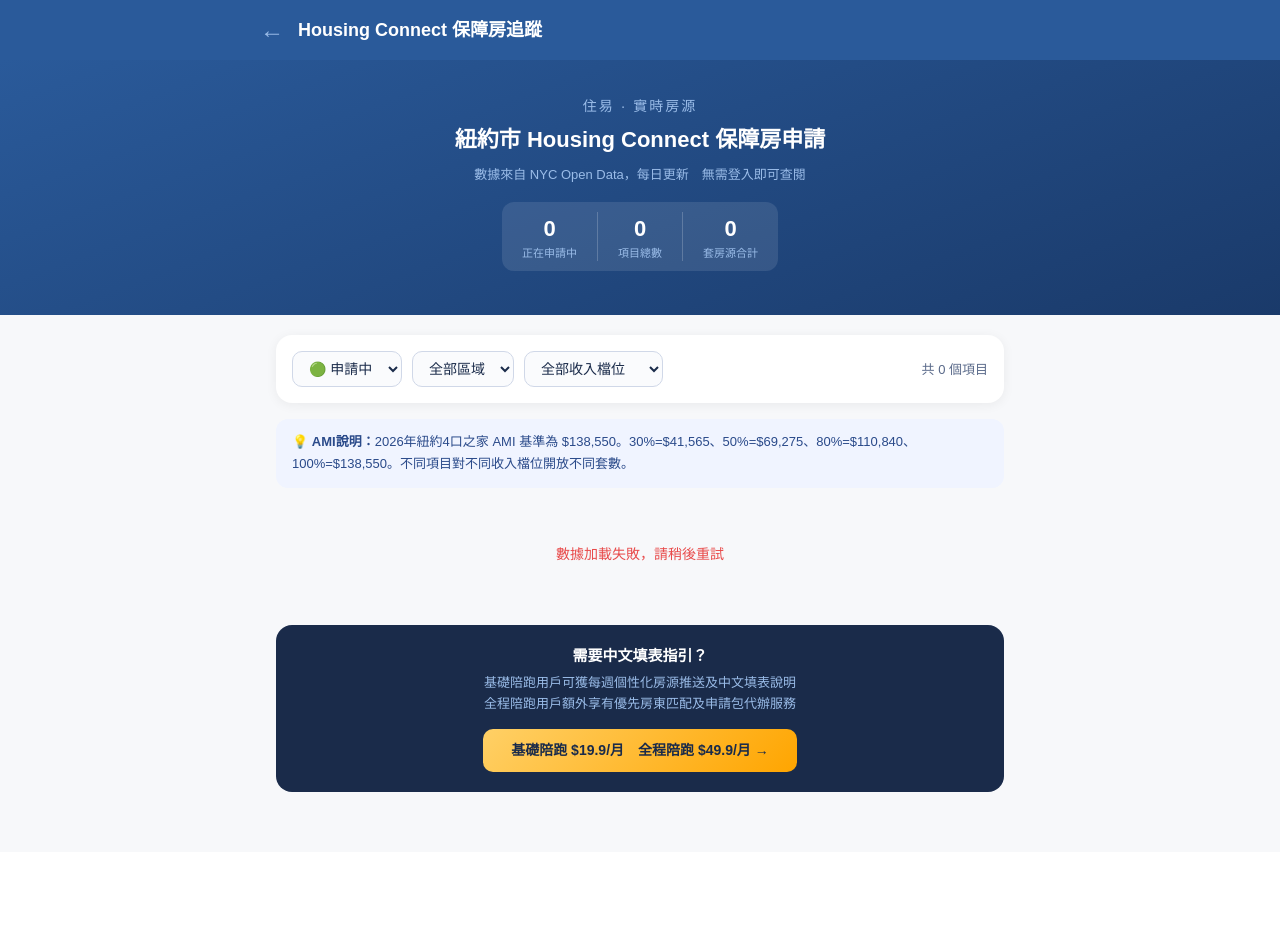
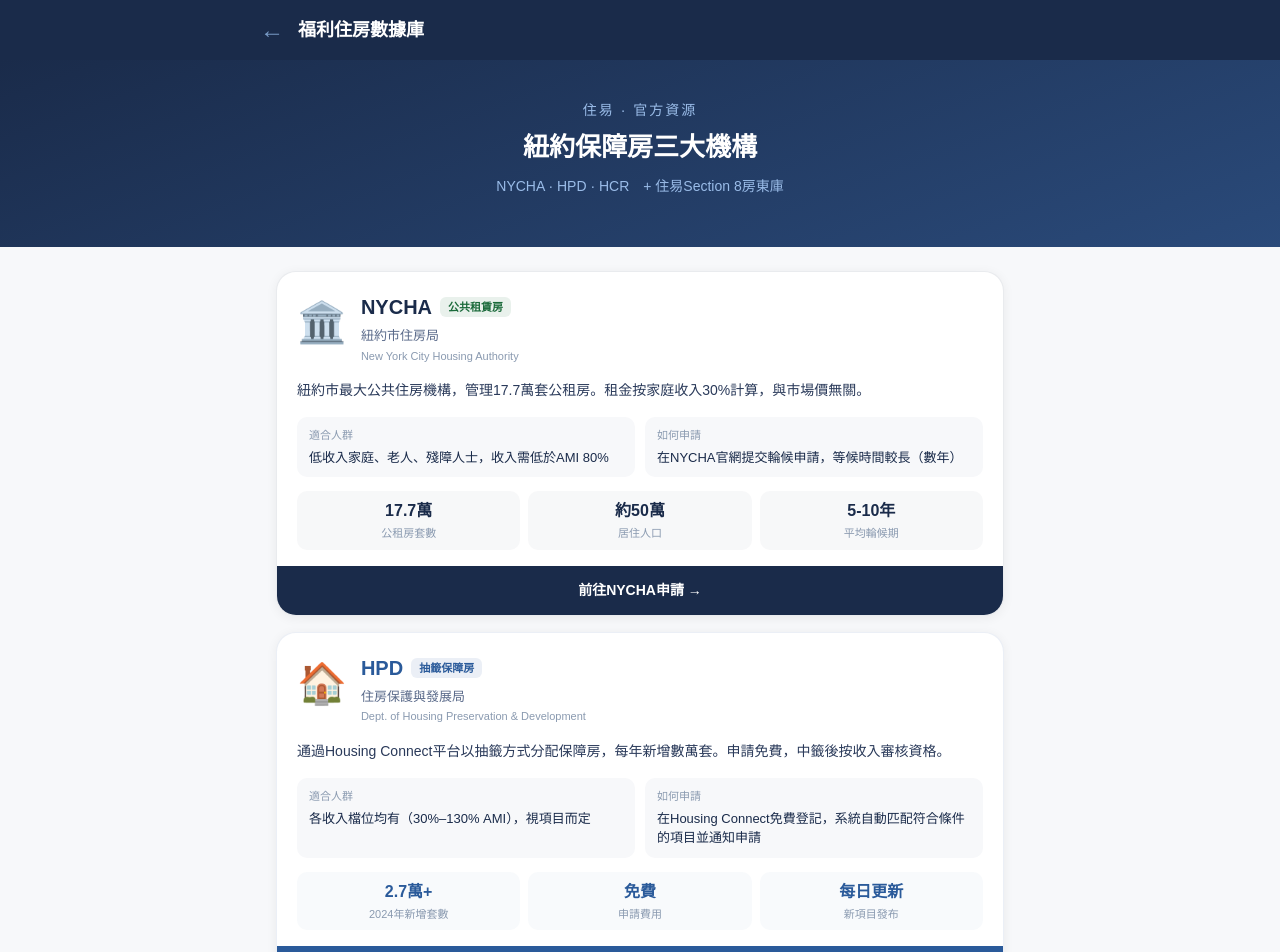
Before and after one commit to mtaiya2026jan-beep/zhuyi, a Next.js app: page /database in a window 1280 px wide. Shown: the top 952 px of the page. Before the commit the page ends 852 px from the top, so only its background shows below. Built offline with nearby package versions, Linux system fonts and the light colour scheme.

Commit message:
feat: database頁恢復三大機構+Section8房東庫，刪除Housing Connect追蹤

```diff
--- a/src/app/database/page.tsx
+++ b/src/app/database/page.tsx
@@ -1,214 +1,158 @@
 "use client";
-import {useState,useEffect} from "react";
 
-const BOROUGH_MAP:Record<string,string>={BX:"布朗克斯",MN:"曼哈頓",QN:"皇后區",BK:"布魯克林",SI:"史泰登島",Multiple:"多區"};
-const AMI_LABELS:Record<string,string>={
-  applied_income_ami_extremely_low:"30% AMI",
-  applied_income_ami_very_low:"50% AMI",
-  applied_income_ami_low:"80% AMI",
-  applied_income_ami_moderate:"100% AMI",
-  applied_income_ami_middle:"120% AMI以上",
-};
-const STATUS_MAP:Record<string,{label:string,color:string,bg:string}>={
-  "Active":{label:"🟢 申請中",color:"#1A6A3A",bg:"#F0FAF4"},
-  "Tenant Selection":{label:"🟡 選房中",color:"#8A6A00",bg:"#FFFBEE"},
-  "Closed":{label:"⚫ 已截止",color:"#5A6A8A",bg:"#F4F6FB"},
-};
-
-type Listing={
-  lottery_id:string;lottery_name:string;lottery_status:string;
-  development_type:string;lottery_start_date:string;lottery_end_date:string;
-  unit_count:string;borough:string;postcode:string;
-  unit_distribution_studio?:string;unit_distribution_1bed?:string;
-  unit_distribution_2bed?:string;unit_distribution_3bed?:string;
-  applied_income_ami_extremely_low?:string;applied_income_ami_very_low?:string;
-  applied_income_ami_low?:string;applied_income_ami_moderate?:string;
-  applied_income_ami_middle?:string;lottery_nycha_percent?:string;
-};
+const ORGS = [
+  {
+    id: "nycha",
+    name: "NYCHA",
+    nameFull: "紐約市住房局",
+    nameEn: "New York City Housing Authority",
+    icon: "🏛️",
+    color: "#1A2B4A",
+    border: "#1A2B4A",
+    tag: "公共租賃房",
+    tagColor: "#1A6A3A",
+    desc: "紐約市最大公共住房機構，管理17.7萬套公租房。租金按家庭收入30%計算，與市場價無關。",
+    who: "低收入家庭、老人、殘障人士，收入需低於AMI 80%",
+    how: "在NYCHA官網提交輪候申請，等候時間較長（數年）",
+    url: "https://www.nyc.gov/site/nycha/applicants/apply-for-housing.page",
+    urlText: "前往NYCHA申請 →",
+    stats: [
+      {num:"17.7萬",label:"公租房套數"},
+      {num:"約50萬",label:"居住人口"},
+      {num:"5-10年",label:"平均輪候期"},
+    ],
+  },
+  {
+    id: "hpd",
+    name: "HPD",
+    nameFull: "住房保護與發展局",
+    nameEn: "Dept. of Housing Preservation & Development",
+    icon: "🏠",
+    color: "#2A5A9A",
+    border: "#2A5A9A",
+    tag: "抽籤保障房",
+    tagColor: "#2A5A9A",
+    desc: "通過Housing Connect平台以抽籤方式分配保障房，每年新增數萬套。申請免費，中籤後按收入審核資格。",
+    who: "各收入檔位均有（30%–130% AMI），視項目而定",
+    how: "在Housing Connect免費登記，系統自動匹配符合條件的項目並通知申請",
+    url: "https://housingconnect.nyc.gov",
+    urlText: "前往Housing Connect申請 →",
+    stats: [
+      {num:"2.7萬+",label:"2024年新增套數"},
+      {num:"免費",label:"申請費用"},
+      {num:"每日更新",label:"新項目發布"},
+    ],
+  },
+  {
+    id: "hcr",
+    name: "HCR",
+    nameFull: "紐約州住房與社區更新局",
+    nameEn: "Homes and Community Renewal",
+    icon: "🏗️",
+    color: "#3A7A6A",
+    border: "#3A7A6A",
+    tag: "州級保障房",
+    tagColor: "#3A7A6A",
+    desc: "紐約州級保障房機構，管理全州包括NYC的租金管制房、低收入稅收抵免項目（LIHTC）及農村住房計劃。",
+    who: "低中收入家庭，收入需低於AMI 60%–80%",
+    how: "通過HCR官網查詢各項目候補名單，或聯繫當地項目管理方直接申請",
+    url: "https://hcr.ny.gov/find-affordable-housing",
+    urlText: "前往HCR查詢 →",
+    stats: [
+      {num:"全州",label:"覆蓋範圍"},
+      {num:"LIHTC",label:"主要項目類型"},
+      {num:"各異",label:"輪候期"},
+    ],
+  },
+  {
+    id: "section8",
+    name: "Section 8 房東庫",
+    nameFull: "接受住房券的華人房東",
+    nameEn: "Section 8 Landlord Database",
+    icon: "🤝",
+    color: "#7A4A9A",
+    border: "#7A4A9A",
+    tag: "住易自建",
+    tagColor: "#7A4A9A",
+    desc: "住易正在建立接受Section 8住房券的華人房東數據庫。持券人可優先匹配，房東免費登記，未來按成功撮合分成。",
+    who: "持有有效Section 8住房券的家庭",
+    how: "全程陪跑用戶可獲優先匹配服務；房東可免費登記空房",
+    url: "/landlord",
+    urlText: "房東免費登記 →",
+    stats: [
+      {num:"建設中",label:"數據庫狀態"},
+      {num:"免費",label:"房東登記"},
+      {num:"優先",label:"全程陪跑用戶"},
+    ],
+  },
+];
 
 export default function DatabasePage(){
-  const [listings,setListings]=useState<Listing[]>([]);
-  const [loading,setLoading]=useState(true);
-  const [error,setError]=useState("");
-  const [borFilter,setBorFilter]=useState("");
-  const [statusFilter,setStatusFilter]=useState("Active");
-  const [amiFilter,setAmiFilter]=useState("");
-  const [expanded,setExpanded]=useState<string|null>(null);
-
-  useEffect(()=>{
-    async function load(){
-      try{
-        const res=await fetch(
-          "https://data.cityofnewyork.us/resource/vy5i-a666.json?$limit=200&$order=lottery_start_date+DESC",
-          {headers:{"X-App-Token":"住易ZhuYi"}}
-        );
-        const data=await res.json();
-        setListings(data);
-      }catch(e){setError("數據加載失敗，請稍後重試");}
-      finally{setLoading(false);}
-    }
-    load();
-  },[]);
-
-  function getAMIs(l:Listing){
-    return Object.entries(AMI_LABELS).filter(([k])=>l[k as keyof Listing]).map(([k,v])=>v);
-  }
-
-  function formatDate(s:string){
-    if(!s) return "—";
-    return s.split("T")[0].replace(/-/g,"/");
-  }
-
-  const filtered=listings.filter(l=>{
-    if(borFilter&&l.borough!==borFilter) return false;
-    if(statusFilter&&l.lottery_status!==statusFilter) return false;
-    if(amiFilter&&!l[amiFilter as keyof Listing]) return false;
-    return true;
-  });
-
-  const activeCount=listings.filter(l=>l.lottery_status==="Active").length;
-
-  const iS:React.CSSProperties={padding:"8px 12px",border:"1.5px solid #D0D8E8",borderRadius:10,fontSize:14,color:"#1A2B4A",background:"#FAFBFD",outline:"none"};
-
   return(
     <div style={{fontFamily:"PingFang TC,sans-serif",minHeight:"100vh",background:"#F7F8FA"}}>
-      <div style={{background:"#2A5A9A",padding:"0 20px",position:"sticky",top:0,zIndex:100}}>
+      <div style={{background:"#1A2B4A",padding:"0 20px",position:"sticky",top:0,zIndex:100}}>
         <div style={{maxWidth:760,margin:"0 auto",display:"flex",alignItems:"center",height:60,gap:14}}>
-          <a href="/" style={{color:"#9ABCE8",fontSize:24,textDecoration:"none",lineHeight:1}}>←</a>
-          <span style={{color:"#fff",fontSize:18,fontWeight:700}}>Housing Connect 保障房追蹤</span>
+          <a href="/" style={{color:"#7A9CC8",fontSize:24,textDecoration:"none",lineHeight:1}}>←</a>
+          <span style={{color:"#fff",fontSize:18,fontWeight:700}}>福利住房數據庫</span>
         </div>
       </div>
 
-      <div style={{background:"linear-gradient(160deg,#2A5A9A 0%,#1A3A6A 100%)",padding:"36px 24px 44px",textAlign:"center"}}>
-        <div style={{fontSize:14,color:"#9ABCE8",letterSpacing:2,marginBottom:8}}>住易 · 實時房源</div>
-        <h1 style={{margin:0,fontSize:22,fontWeight:700,color:"#fff",lineHeight:1.4}}>紐約市 Housing Connect 保障房申請</h1>
-        <p style={{margin:"8px 0 0",fontSize:13,color:"#9ABCE8",lineHeight:1.7}}>數據來自 NYC Open Data，每日更新　無需登入即可查閱</p>
-        {!loading&&(
-          <div style={{marginTop:16,display:"inline-flex",gap:20,background:"rgba(255,255,255,0.1)",borderRadius:12,padding:"10px 20px"}}>
-            <div style={{textAlign:"center"}}>
-              <div style={{fontSize:22,fontWeight:800,color:"#fff"}}>{activeCount}</div>
-              <div style={{fontSize:11,color:"#9ABCE8"}}>正在申請中</div>
+      <div style={{background:"linear-gradient(160deg,#1A2B4A 0%,#2A4A7A 100%)",padding:"40px 24px 48px",textAlign:"center"}}>
+        <div style={{fontSize:14,color:"#9ABCE8",letterSpacing:2,marginBottom:8}}>住易 · 官方資源</div>
+        <h1 style={{margin:0,fontSize:26,fontWeight:800,color:"#fff",lineHeight:1.4}}>紐約保障房三大機構</h1>
+        <p style={{margin:"10px 0 0",fontSize:14,color:"#9ABCE8",lineHeight:1.7}}>NYCHA · HPD · HCR　+ 住易Section 8房東庫</p>
       </div>
-            <div style={{width:1,background:"rgba(255,255,255,0.2)"}}/>
-            <div style={{textAlign:"center"}}>
-              <div style={{fontSize:22,fontWeight:800,color:"#fff"}}>{listings.length}</div>
-              <div style={{fontSize:11,color:"#9ABCE8"}}>項目總數</div>
+
+      <div style={{maxWidth:760,margin:"0 auto",padding:"24px 16px 60px"}}>
+        {ORGS.map(org=>(
+          <div key={org.id} style={{background:"#fff",borderRadius:20,marginBottom:16,boxShadow:"0 2px 12px rgba(0,0,0,0.06)",overflow:"hidden",border:`1.5px solid ${org.border}18`}}>
+            <div style={{padding:"20px 20px 0"}}>
+              <div style={{display:"flex",alignItems:"flex-start",gap:14,marginBottom:14}}>
+                <div style={{fontSize:40,flexShrink:0}}>{org.icon}</div>
+                <div style={{flex:1}}>
+                  <div style={{display:"flex",alignItems:"center",gap:8,marginBottom:4,flexWrap:"wrap"}}>
+                    <span style={{fontSize:20,fontWeight:800,color:org.color}}>{org.name}</span>
+                    <span style={{fontSize:11,background:org.tagColor+"18",color:org.tagColor,borderRadius:6,padding:"2px 8px",fontWeight:600}}>{org.tag}</span>
                   </div>
-            <div style={{width:1,background:"rgba(255,255,255,0.2)"}}/>
-            <div style={{textAlign:"center"}}>
-              <div style={{fontSize:22,fontWeight:800,color:"#fff"}}>{listings.reduce((s,l)=>s+parseInt(l.unit_count||"0"),0).toLocaleString()}</div>
-              <div style={{fontSize:11,color:"#9ABCE8"}}>套房源合計</div>
+                  <div style={{fontSize:13,color:"#5A6A8A",marginBottom:2}}>{org.nameFull}</div>
+                  <div style={{fontSize:11,color:"#8A9AB0"}}>{org.nameEn}</div>
                 </div>
               </div>
-        )}
+              <p style={{fontSize:14,color:"#2A3A5A",lineHeight:1.8,margin:"0 0 14px"}}>{org.desc}</p>
+              <div style={{display:"grid",gridTemplateColumns:"1fr 1fr",gap:10,marginBottom:14}}>
+                <div style={{background:"#F7F8FA",borderRadius:10,padding:"10px 12px"}}>
+                  <div style={{fontSize:11,color:"#8A9AB0",marginBottom:4}}>適合人群</div>
+                  <div style={{fontSize:13,color:"#1A2B4A",lineHeight:1.5}}>{org.who}</div>
                 </div>
-
-      <div style={{maxWidth:760,margin:"0 auto",padding:"20px 16px 60px"}}>
-
-        {/* 篩選 */}
-        <div style={{background:"#fff",borderRadius:16,padding:"16px",boxShadow:"0 2px 12px rgba(0,0,0,0.06)",marginBottom:16,display:"flex",gap:10,flexWrap:"wrap"}}>
-          <select value={statusFilter} onChange={e=>setStatusFilter(e.target.value)} style={iS}>
-            <option value="">全部狀態</option>
-            <option value="Active">🟢 申請中</option>
-            <option value="Tenant Selection">🟡 選房中</option>
-            <option value="Closed">⚫ 已截止</option>
-          </select>
-          <select value={borFilter} onChange={e=>setBorFilter(e.target.value)} style={iS}>
-            <option value="">全部區域</option>
-            {Object.entries(BOROUGH_MAP).map(([k,v])=><option key={k} value={k}>{v}</option>)}
-          </select>
-          <select value={amiFilter} onChange={e=>setAmiFilter(e.target.value)} style={iS}>
-            <option value="">全部收入檔位</option>
-            {Object.entries(AMI_LABELS).map(([k,v])=><option key={k} value={k}>{v}</option>)}
-          </select>
-          <div style={{fontSize:13,color:"#5A6A8A",alignSelf:"center",marginLeft:"auto"}}>共 {filtered.length} 個項目</div>
-        </div>
-
-        {/* AMI說明 */}
-        <div style={{background:"#F0F4FF",borderRadius:12,padding:"12px 16px",marginBottom:16,fontSize:13,color:"#2A4A8A",lineHeight:1.7}}>
-          💡 <b>AMI說明：</b>2026年紐約4口之家 AMI 基準為 $138,550。30%=$41,565、50%=$69,275、80%=$110,840、100%=$138,550。不同項目對不同收入檔位開放不同套數。
-        </div>
-
-        {loading&&(
-          <div style={{textAlign:"center",padding:"60px 0",color:"#5A6A8A",fontSize:15}}>
-            正在加載 NYC Open Data 數據...
-          </div>
-        )}
-        {error&&(
-          <div style={{textAlign:"center",padding:"40px 0",color:"#E84A4A",fontSize:14}}>{error}</div>
-        )}
-
-        {/* 房源列表 */}
-        {filtered.map(l=>{
-          const st=STATUS_MAP[l.lottery_status]||{label:l.lottery_status,color:"#5A6A8A",bg:"#F4F6FB"};
-          const amis=getAMIs(l);
-          const isOpen=expanded===l.lottery_id;
-          return(
-            <div key={l.lottery_id} style={{background:"#fff",borderRadius:16,marginBottom:10,boxShadow:"0 2px 8px rgba(0,0,0,0.05)",overflow:"hidden"}}>
-              <button onClick={()=>setExpanded(isOpen?null:l.lottery_id)}
-                style={{width:"100%",textAlign:"left",padding:"16px",background:"none",border:"none",cursor:"pointer"}}>
-                <div style={{display:"flex",justifyContent:"space-between",alignItems:"flex-start",gap:8}}>
-                  <div style={{flex:1}}>
-                    <div style={{fontSize:15,fontWeight:700,color:"#1A2B4A",marginBottom:6,lineHeight:1.4}}>{l.lottery_name}</div>
-                    <div style={{display:"flex",flexWrap:"wrap",gap:6,alignItems:"center"}}>
-                      <span style={{fontSize:12,color:st.color,background:st.bg,borderRadius:6,padding:"2px 8px",fontWeight:600}}>{st.label}</span>
-                      <span style={{fontSize:12,color:"#5A6A8A",background:"#F4F6FB",borderRadius:6,padding:"2px 8px"}}>{BOROUGH_MAP[l.borough]||l.borough}</span>
-                      <span style={{fontSize:12,color:"#5A6A8A",background:"#F4F6FB",borderRadius:6,padding:"2px 8px"}}>{l.unit_count} 套</span>
-                      {l.development_type&&<span style={{fontSize:12,color:"#5A6A8A",background:"#F4F6FB",borderRadius:6,padding:"2px 8px"}}>{l.development_type==="Rental"?"租賃":"自有"}</span>}
+                <div style={{background:"#F7F8FA",borderRadius:10,padding:"10px 12px"}}>
+                  <div style={{fontSize:11,color:"#8A9AB0",marginBottom:4}}>如何申請</div>
+                  <div style={{fontSize:13,color:"#1A2B4A",lineHeight:1.5}}>{org.how}</div>
                 </div>
               </div>
-                  <div style={{textAlign:"right",flexShrink:0}}>
-                    <div style={{fontSize:11,color:"#8A9AB0"}}>截止</div>
-                    <div style={{fontSize:13,fontWeight:600,color:"#1A2B4A"}}>{formatDate(l.lottery_end_date)}</div>
-                    <div style={{fontSize:18,color:"#8A9AB0",marginTop:4}}>{isOpen?"▲":"▼"}</div>
+              <div style={{display:"flex",gap:8,marginBottom:16}}>
+                {org.stats.map((s,i)=>(
+                  <div key={i} style={{flex:1,textAlign:"center",background:org.color+"08",borderRadius:10,padding:"8px 4px"}}>
+                    <div style={{fontSize:16,fontWeight:800,color:org.color}}>{s.num}</div>
+                    <div style={{fontSize:11,color:"#8A9AB0",marginTop:2}}>{s.label}</div>
+                  </div>
+                ))}
               </div>
             </div>
-              </button>
-
-              {isOpen&&(
-                <div style={{padding:"0 16px 16px",borderTop:"1px solid #F0F3F8"}}>
-                  <div style={{display:"grid",gridTemplateColumns:"1fr 1fr",gap:10,marginTop:12}}>
-                    <div style={{background:"#F7F8FA",borderRadius:10,padding:"10px 12px"}}>
-                      <div style={{fontSize:11,color:"#8A9AB0",marginBottom:4}}>申請時間</div>
-                      <div style={{fontSize:13,color:"#1A2B4A"}}>{formatDate(l.lottery_start_date)} — {formatDate(l.lottery_end_date)}</div>
-                    </div>
-                    <div style={{background:"#F7F8FA",borderRadius:10,padding:"10px 12px"}}>
-                      <div style={{fontSize:11,color:"#8A9AB0",marginBottom:4}}>戶型分佈</div>
-                      <div style={{fontSize:13,color:"#1A2B4A"}}>
-                        {[["Studio",l.unit_distribution_studio],["1房",l.unit_distribution_1bed],["2房",l.unit_distribution_2bed],["3房",l.unit_distribution_3bed]]
-                          .filter(([,v])=>v&&parseInt(v as string)>0)
-                          .map(([k,v])=>`${k}:${v}`)
-                          .join(" · ")||"—"}
-                      </div>
-                    </div>
-                    <div style={{background:"#F7F8FA",borderRadius:10,padding:"10px 12px"}}>
-                      <div style={{fontSize:11,color:"#8A9AB0",marginBottom:4}}>適用收入檔位</div>
-                      <div style={{fontSize:13,color:"#1A2B4A"}}>{amis.length>0?amis.join("、"):"—"}</div>
-                    </div>
-                    <div style={{background:"#F7F8FA",borderRadius:10,padding:"10px 12px"}}>
-                      <div style={{fontSize:11,color:"#8A9AB0",marginBottom:4}}>NYCHA住戶優先</div>
-                      <div style={{fontSize:13,color:"#1A2B4A"}}>{l.lottery_nycha_percent?l.lottery_nycha_percent+"%":"—"}</div>
-                    </div>
-                  </div>
-                  <a href="https://housingconnect.nyc.gov" target="_blank" rel="noopener noreferrer"
-                    style={{display:"block",marginTop:12,padding:"11px",borderRadius:10,background:"linear-gradient(135deg,#2A5A9A,#1A3A6A)",
-                      color:"#fff",textAlign:"center",fontSize:14,fontWeight:700,textDecoration:"none"}}>
-                    前往 Housing Connect 申請 →
+            <a href={org.url} target={org.url.startsWith("http")?"_blank":"_self"} rel="noopener noreferrer"
+              style={{display:"block",padding:"14px 20px",background:org.color,color:"#fff",
+                fontSize:14,fontWeight:700,textDecoration:"none",textAlign:"center"}}>
+              {org.urlText}
             </a>
           </div>
-              )}
-            </div>
-          );
-        })}
+        ))}
 
-        {/* 陪跑CTA */}
-        <div style={{background:"#1A2B4A",borderRadius:16,padding:"20px",marginTop:20,textAlign:"center"}}>
-          <div style={{fontSize:15,fontWeight:700,color:"#fff",marginBottom:6}}>需要中文填表指引？</div>
-          <div style={{fontSize:13,color:"#9ABCE8",marginBottom:14,lineHeight:1.6}}>基礎陪跑用戶可獲每週個性化房源推送及中文填表說明<br/>全程陪跑用戶額外享有優先房東匹配及申請包代辦服務</div>
-          <a href="/paopao" style={{display:"inline-block",padding:"11px 28px",borderRadius:10,
+        <div style={{background:"#1A2B4A",borderRadius:16,padding:"20px",marginTop:8,textAlign:"center"}}>
+          <div style={{fontSize:15,fontWeight:700,color:"#fff",marginBottom:6}}>需要全程中文指引？</div>
+          <div style={{fontSize:13,color:"#9ABCE8",marginBottom:14,lineHeight:1.6}}>住易陪跑用戶可獲個性化房源推送、中文填表指引及優先房東匹配</div>
+          <a href="/pricing" style={{display:"inline-block",padding:"11px 28px",borderRadius:10,
             background:"linear-gradient(135deg,#FFD066,#FFA500)",color:"#1A2B4A",
             fontSize:14,fontWeight:700,textDecoration:"none"}}>
-            基礎陪跑 $19.9/月　全程陪跑 $49.9/月 →
+            查看陪跑套餐 →
           </a>
         </div>
       </div>
```
Lines whose indentation alone changed are shown as unchanged.
